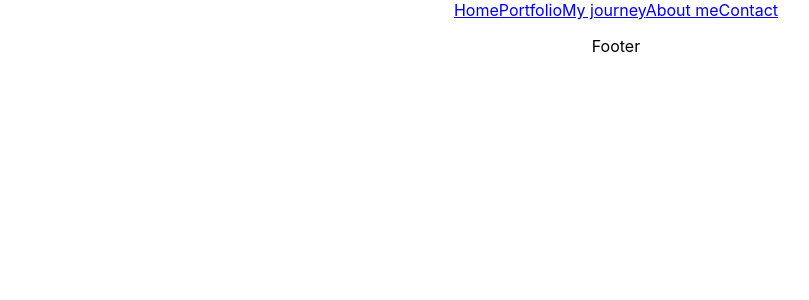
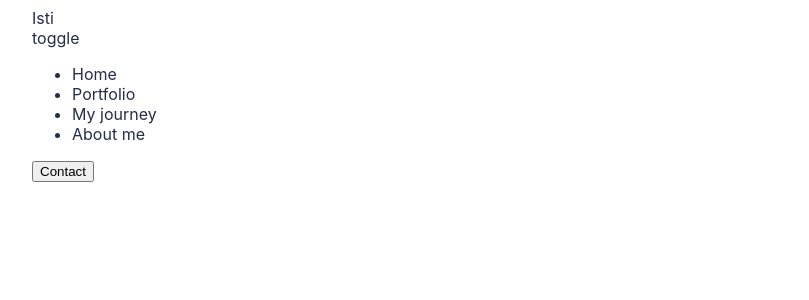
Before and after one commit to isti20/isti-react-app, a React (Create React App) app: page / in a window 1280 px wide. Shown: the top 300 px of the page, without its empty margins (24-833 px from the left). Built offline with nearby package versions, Linux system fonts and the light colour scheme.

Commit message:
update Navbar.jsx and App.css file

```diff
--- a/src/App.css
+++ b/src/App.css
@@ -1,38 +1,18 @@
-.App {
-  text-align: center;
+:root
+{
+  --yellow: #F5C32C;
+    --orange : #FCA61F;
+    --black : #242D49;
+    --gray : #788097;
+    --blueCard : #DDF8FE;
+    --purple: rgb(238 210 255);
+    --boxShadow : 0px 19px 60px rgb(0 0 0 / 8%);
+    --orangeCard: rgba(252, 166, 31, 0.45);
+    --smboxShadow: -79px 51px 60px rgba(0, 0, 0, 0.08);
 }
 
-.App-logo {
-  height: 40vmin;
-  pointer-events: none;
+.App{
+    padding: 0.5rem 3.5rem;
+    overflow: hidden;
+    color: var(--black);
 }
-
-@media (prefers-reduced-motion: no-preference) {
-  .App-logo {
-    animation: App-logo-spin infinite 20s linear;
-  }
-}
-
-.App-header {
-  background-color: #282c34;
-  min-height: 100vh;
-  display: flex;
-  flex-direction: column;
-  align-items: center;
-  justify-content: center;
-  font-size: calc(10px + 2vmin);
-  color: white;
-}
-
-.App-link {
-  color: #61dafb;
-}
-
-@keyframes App-logo-spin {
-  from {
-    transform: rotate(0deg);
-  }
-  to {
-    transform: rotate(360deg);
-  }
-}
--- a/src/App.js
+++ b/src/App.js
@@ -1,13 +1,11 @@
 import './App.css';
-import Navbar from './Components/Navbar';
-import Footer from './Components/Footer';
+import Navbar from './components/Navbar/Navbar';
 
 
 function App() {
   return (
     <div className="App">
       <Navbar />
-      <Footer />
     </div>
   );
 }
--- a/src/Components/Navbar.jsx
+++ /dev/null
@@ -1,15 +0,0 @@
-function Navbar() {
-    return (
-        <header>
-            <nav>
-                <a href="/#">Home</a>
-                <a href="/#">Portfolio</a>
-                <a href="/#">My journey</a>
-                <a href="/#">About me</a>
-                <a href="/#">Contact</a>
-            </nav>
-        </header>
-    );
-}
-
-export default Navbar;
--- /dev/null
+++ b/src/Components/Navbar/Navbar.jsx
@@ -0,0 +1,23 @@
+function Navbar() {
+    return (
+        <div className="n-wrapper">
+            <div className="n-left">
+                <div className="n-name">Isti</div>
+                <span>toggle</span>
+            </div>
+            <div className="n-right">
+                <div className="n-list">
+                    <ul>
+                        <li>Home</li>
+                        <li>Portfolio</li>
+                        <li>My journey</li>
+                        <li>About me</li>
+                    </ul>
+                    <button className="button">Contact</button>
+                </div>
+            </div>
+        </div>
+    );
+}
+
+export default Navbar;
```
